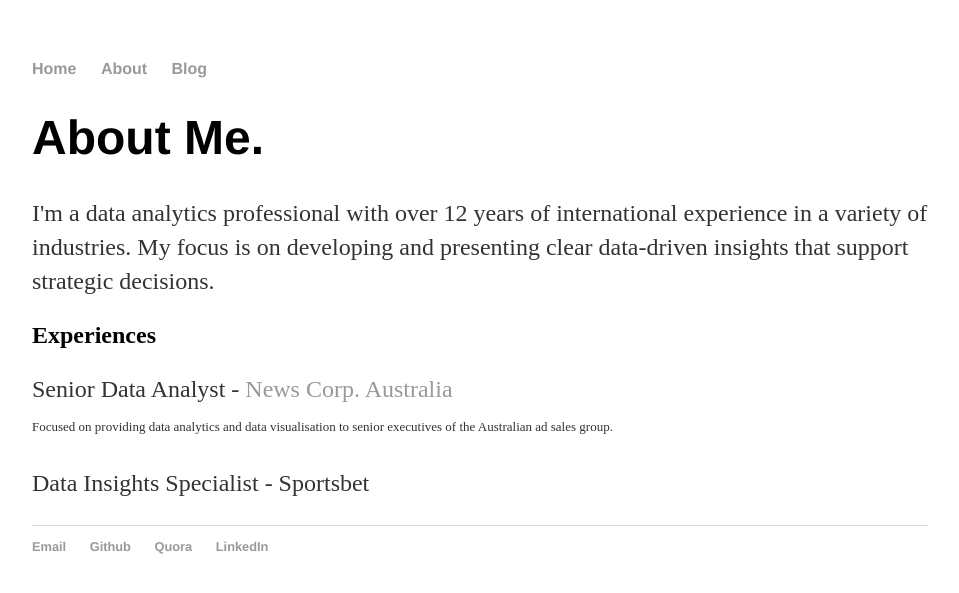
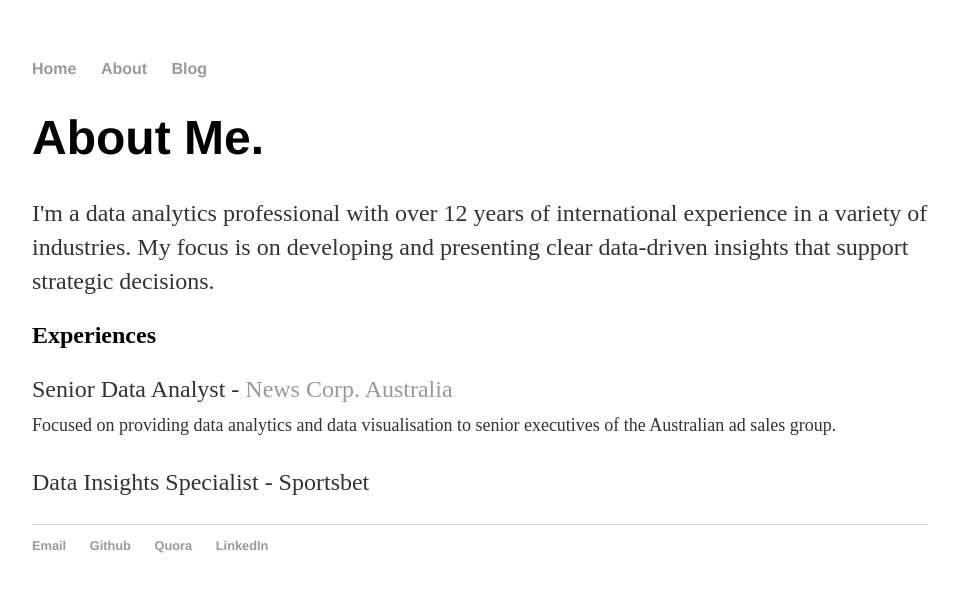
Before and after one commit to FelipeRego/FelipeRego.github.io, a Jekyll site: the page built from about/index.html, in a window 1280 px wide. Shown: the top 593 px of the page, without its empty margins (160-1119 px from the left). Built offline with Jekyll 4.4.1, drawn with Linux system fonts in a browser that asks for light colours.

Commit message:
Update index.html

```diff
--- a/about/index.html
+++ b/about/index.html
@@ -10,7 +10,7 @@
 
 	<h2>Experiences</h2>
 	<p> Senior Data Analyst -  <a href="http://www.newscorpaustralia.com/">News Corp. Australia</a>  <br>
-	 <font size="2">Focused on providing data analytics and data visualisation to senior
+	 <font size="4">Focused on providing data analytics and data visualisation to senior
 	 executives of the Australian ad sales group.</font>
 	</p>
 
```
